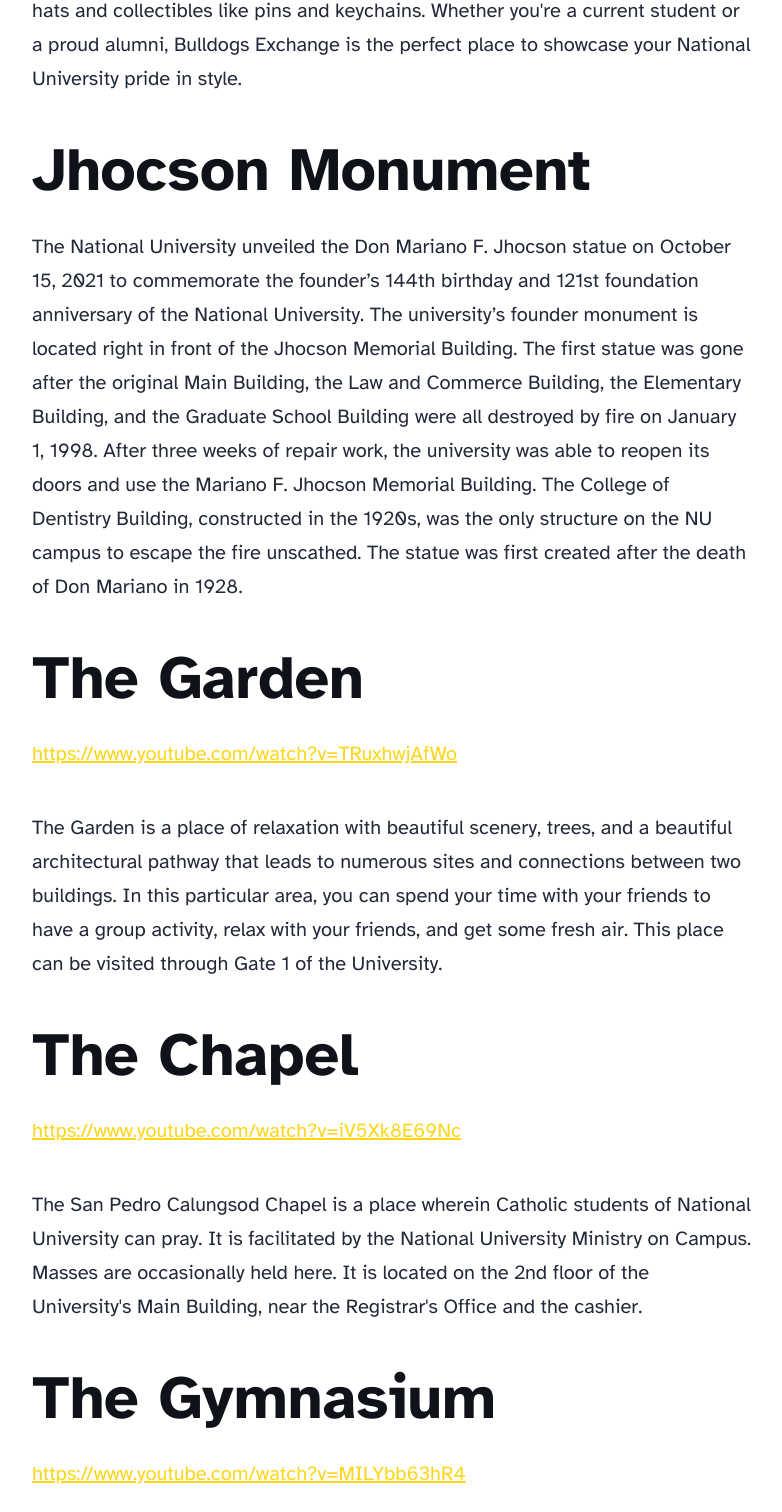
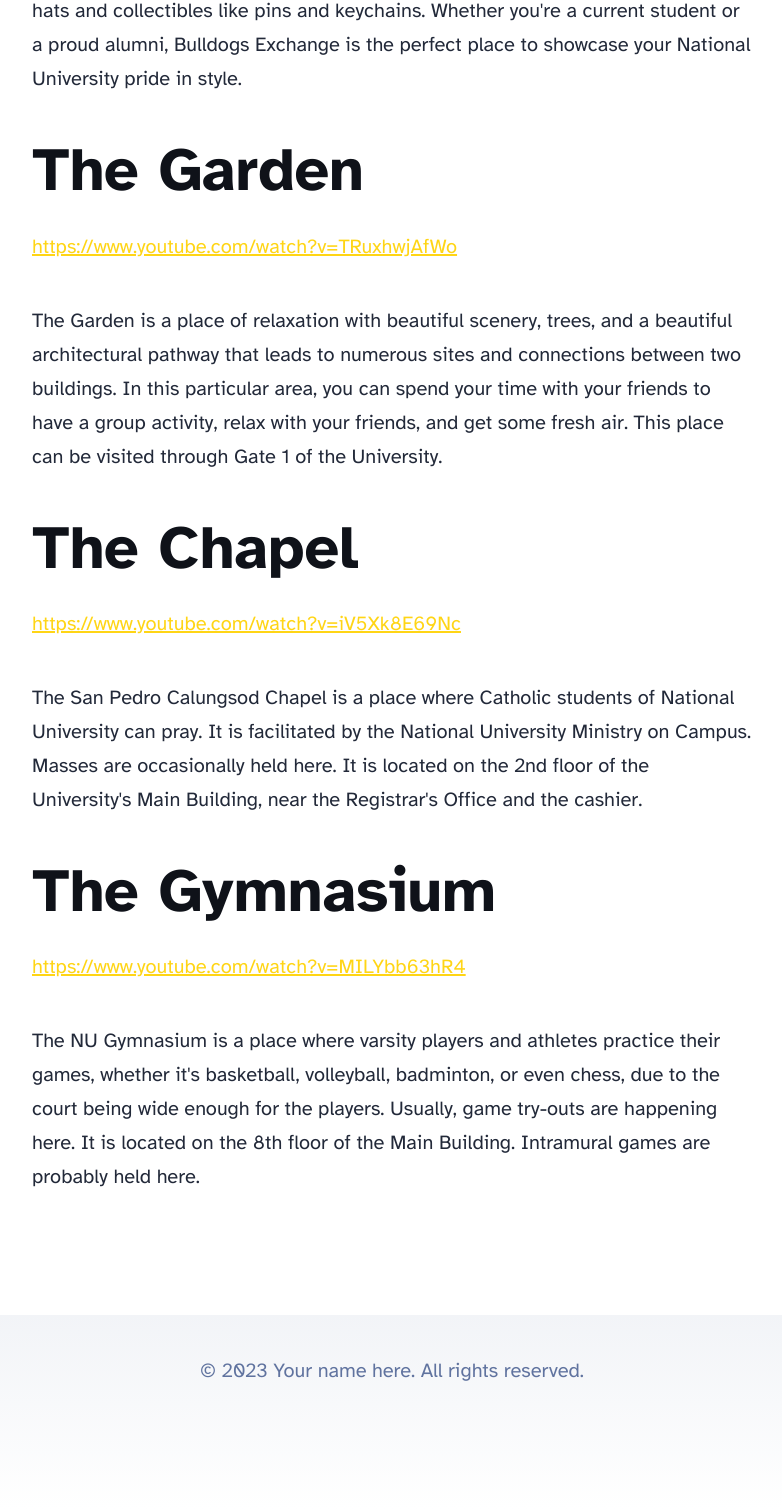
Before and after one commit to lynuskho/nationalian-site, an Astro site: page /blog/first-post in a window 1280 px wide. Shown: the part 2720-4232 px from the top of the page, without its empty margins (248-1030 px from the left). Built offline with nearby package versions, Linux system fonts and the light colour scheme; Astro itself is replaced by a stand-in of ours.

Commit message:
minor changes

```diff
--- a/src/content/blog/first-post.mdx
+++ b/src/content/blog/first-post.mdx
@@ -18,9 +18,6 @@
 
 The Bulldogs Exchange, also known as B.E., is conveniently located near Gate 5's parking lot, is your one-stop shop for a wide range of National University merchandise, with a strong focus on clothing. From uniforms of all courses and trendy t-shirts to jerseys and varsity jackets, they offer a diverse selection to suit every style and season. But it's not just clothing; you'll also find accessories like hats and collectibles like pins and keychains. Whether you're a current student or a proud alumni, Bulldogs Exchange is the perfect place to showcase your National University pride in style.
 
-# Jhocson Monument
-The National University unveiled the Don Mariano F. Jhocson statue on October 15, 2021 to commemorate the founder’s 144th birthday and 121st foundation anniversary of the National University. The university’s founder monument is located right in front of the Jhocson Memorial Building. The first statue was gone after the original Main Building, the Law and Commerce Building, the Elementary Building, and the Graduate School Building were all destroyed by fire on January 1, 1998. After three weeks of repair work, the university was able to reopen its doors and use the Mariano F. Jhocson Memorial Building. The College of Dentistry Building, constructed in the 1920s, was the only structure on the NU campus to escape the fire unscathed. The statue was first created after the death of Don Mariano in 1928.
-
 # The Garden
 
 https://www.youtube.com/watch?v=TRuxhwjAfWo
@@ -31,10 +28,10 @@
 
 https://www.youtube.com/watch?v=iV5Xk8E69Nc
 
-The San Pedro Calungsod Chapel is a place wherein Catholic students of National University can pray. It is facilitated  by the National University Ministry on Campus. Masses are occasionally held here. It is located on the 2nd floor of the University's Main Building, near the Registrar's Office and the cashier.
+The San Pedro Calungsod Chapel is a place where Catholic students of National University can pray. It is facilitated  by the National University Ministry on Campus. Masses are occasionally held here. It is located on the 2nd floor of the University's Main Building, near the Registrar's Office and the cashier.
 
 # The Gymnasium
 
 https://www.youtube.com/watch?v=MILYbb63hR4
 
-The Gymnasium is a place where varsity players and athletes practice their games, whether it's basketball, volleyball, badminton, or even chess, due to the court being wide enough for the players. Usually, game try-outs are happening here. It is located on the 8th floor of the Annex Building.
+The NU Gymnasium is a place where varsity players and athletes practice their games, whether it's basketball, volleyball, badminton, or even chess, due to the court being wide enough for the players. Usually, game try-outs are happening here. It is located on the 8th floor of the Main Building. Intramural games are probably held here.
--- a/src/pages/about.astro
+++ b/src/pages/about.astro
@@ -8,7 +8,7 @@
 	pubDate={new Date('August 08 2021')}
 >
 	<p>
-    Hello! We are Team Techie Bulldogs. We are a team of 5:
+    Hello! We are Team Techie Bulldogs. We are a team of 6:
 	</p>
 	<ul>
 		<li>Jomari Ramos</li>
```
